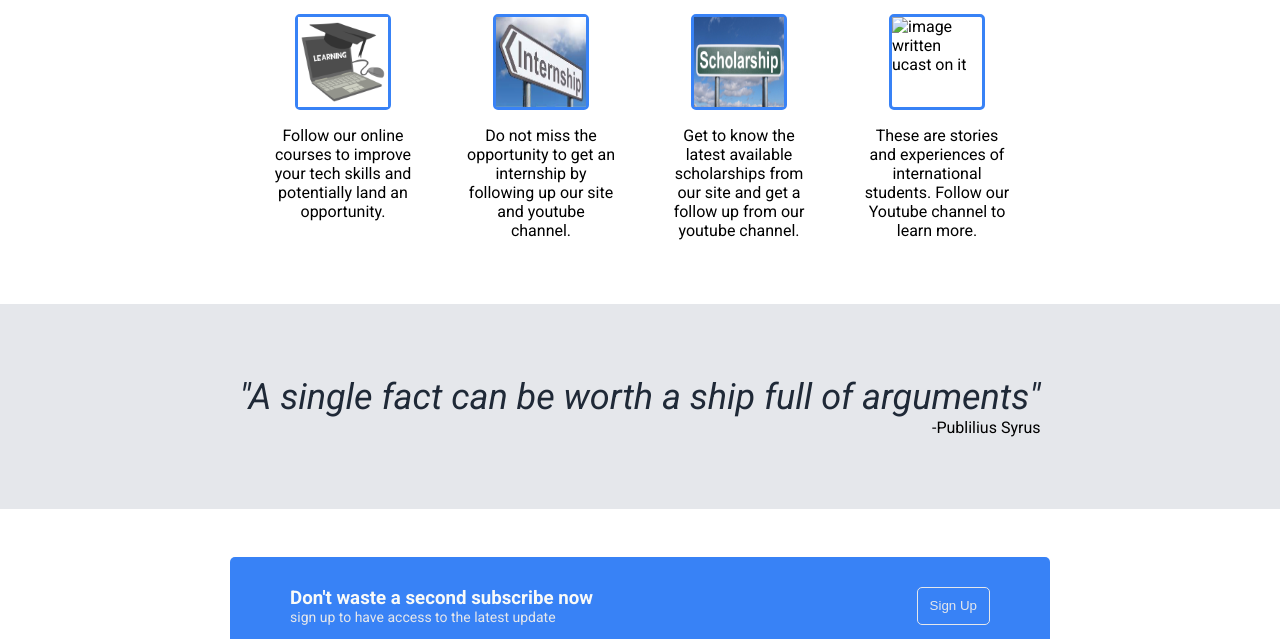
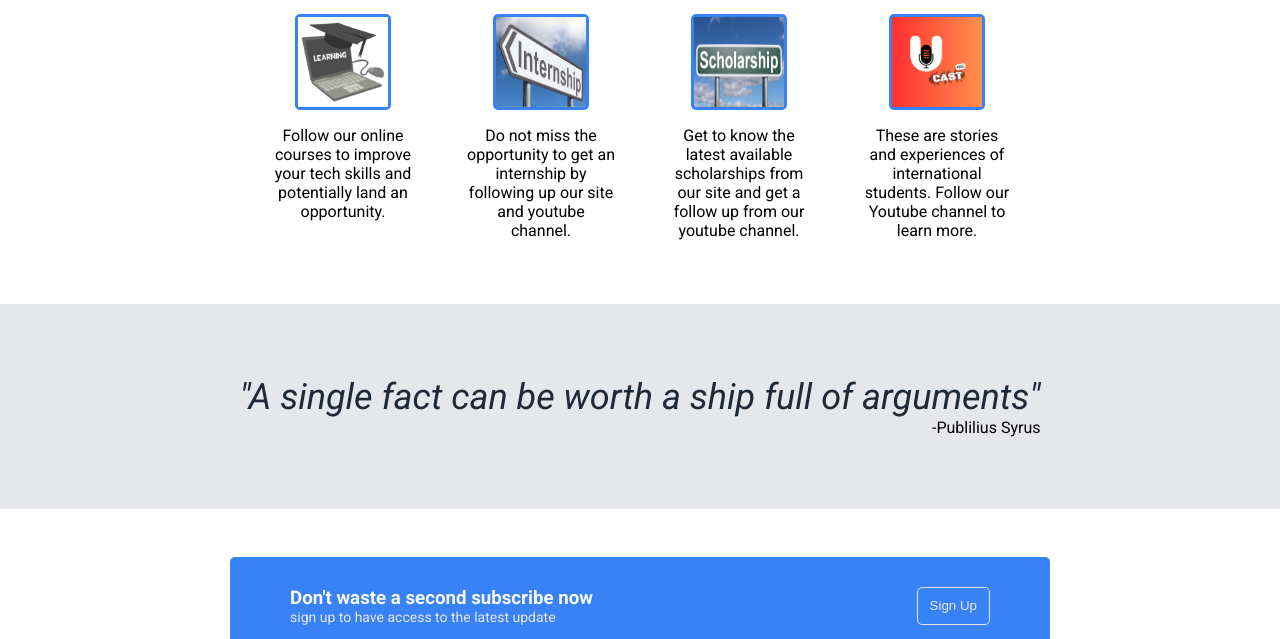
Before and after one commit to Beguide-code/landing-page, a plain HTML site: page index.html in a window 1280 px wide. Shown: the part 461-1100 px from the top of the page. Drawn offline with Linux system fonts and the light colour scheme.

Commit message:
fix image
fix cast image

```diff
--- a/index.html
+++ b/index.html
@@ -50,7 +50,7 @@
             <p>Get to know the latest available scholarships from our site and get a follow up from our youtube channel.</p>
         </div>
         <div class="wrap">
-            <div class="border"><img src=".git /images/CAST.png" alt="image written ucast on it"></div>
+            <div class="border"><img src="./images/CAST.png" alt="image written ucast on it"></div>
             <p>These are stories and experiences of international students. Follow our Youtube channel to learn more. </p>
         </div>
     </div>
```
